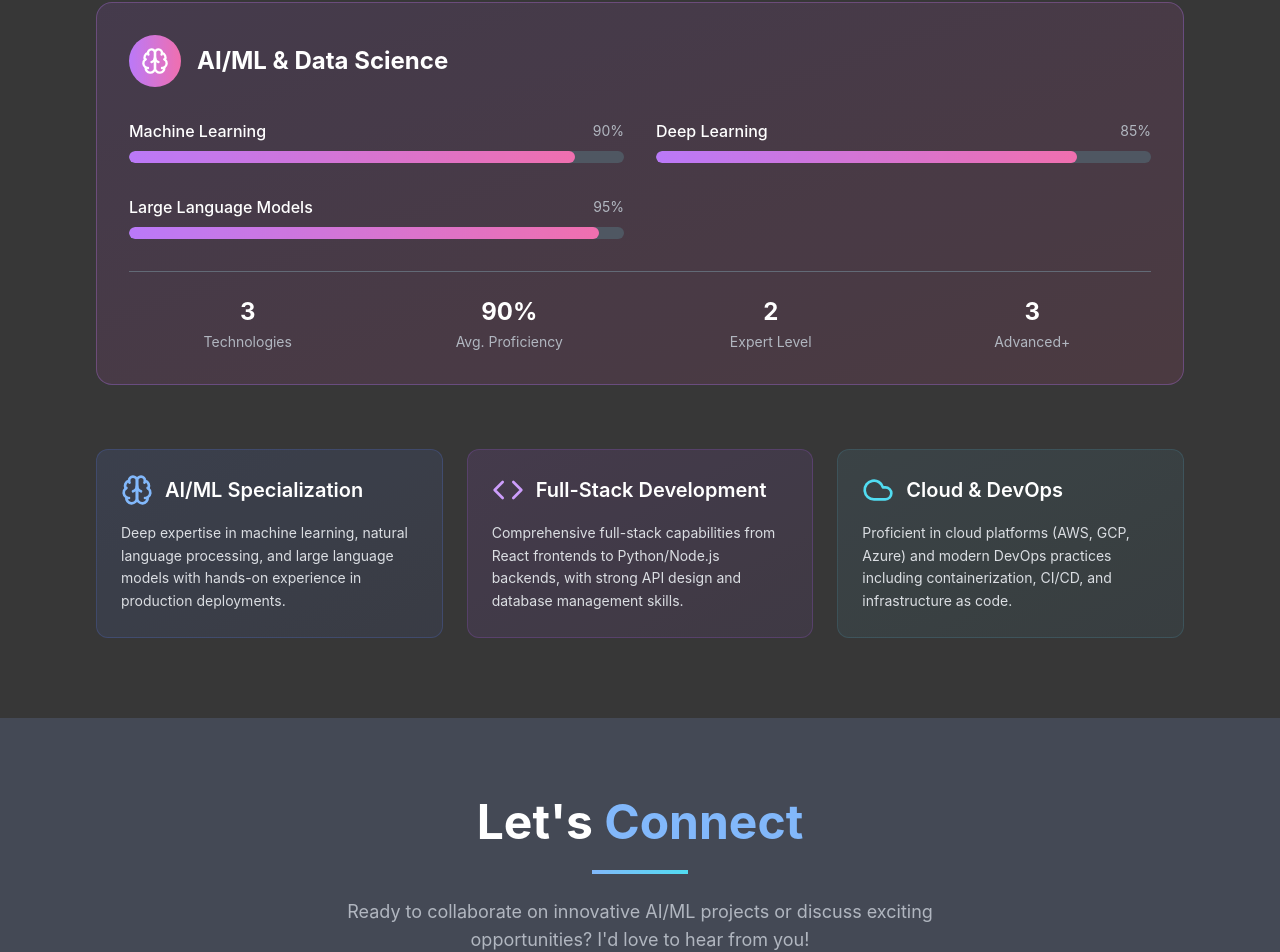
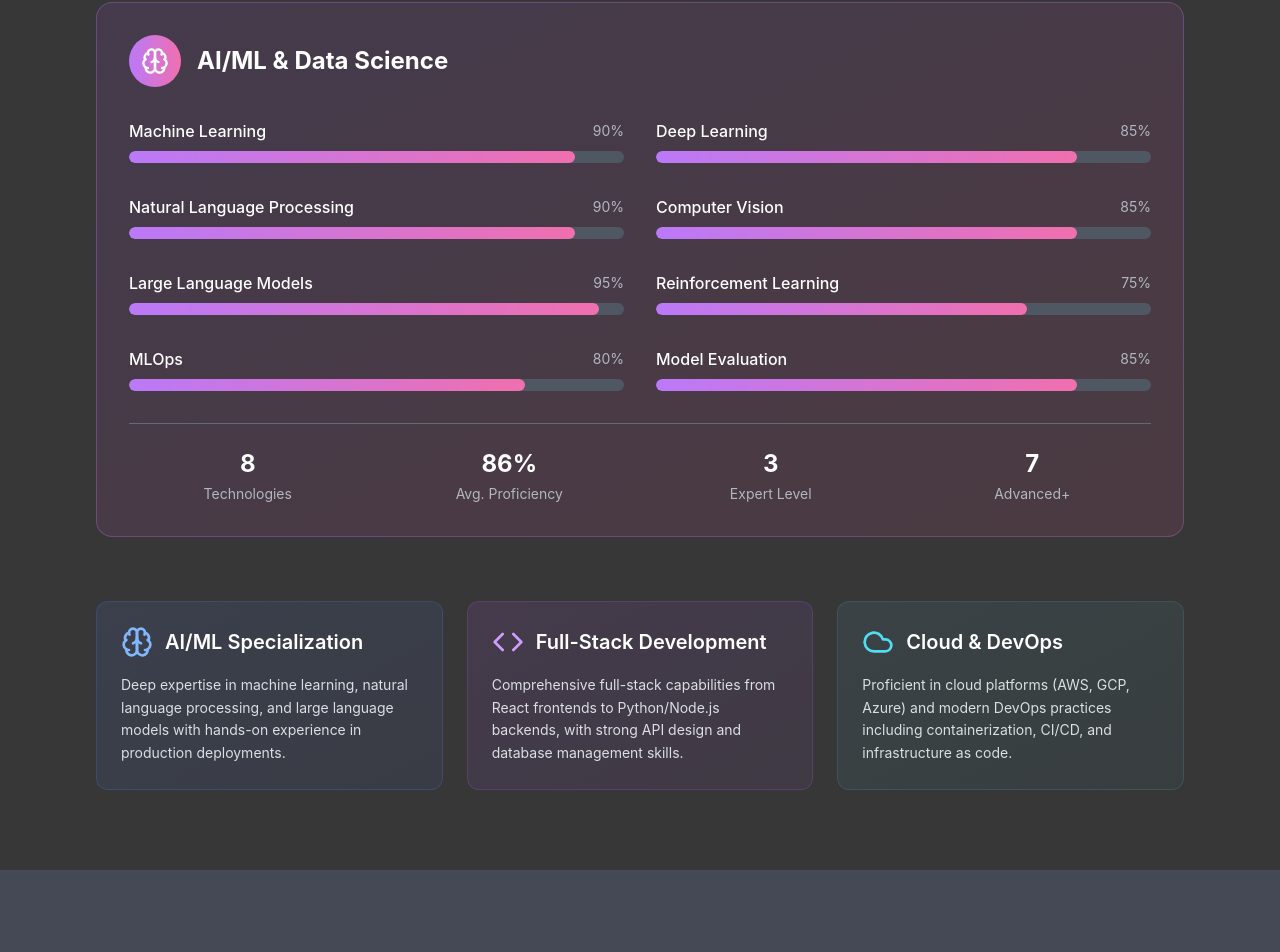
Before and after one commit to rohanpc0701/portfolio-website, a React (Create React App) app in the folder frontend/: page / in a window 1280 px wide. Shown: the part 3415-4367 px from the top of the page. Built offline with nearby package versions, Linux system fonts and the light colour scheme; no server answers.

Commit message:
Skills: sync defaults with resume (languages, frameworks, tools, AI/ML)

```diff
--- a/frontend/src/components/Skills.js
+++ b/frontend/src/components/Skills.js
@@ -10,22 +10,40 @@ const Skills = () => {
     languages: [
       { name: "Python", level: 95, category: "programming" },
       { name: "JavaScript", level: 90, category: "programming" },
-      { name: "Java", level: 85, category: "programming" }
+      { name: "Java", level: 85, category: "programming" },
+      { name: "SQL", level: 80, category: "database" },
+      { name: "HTML/CSS", level: 85, category: "web" },
+      { name: "Node.js", level: 80, category: "backend" }
     ],
     frameworks: [
       { name: "React.js", level: 90, category: "frontend" },
       { name: "Django", level: 85, category: "backend" },
-      { name: "PyTorch", level: 90, category: "ai-ml" }
+      { name: "FastAPI", level: 80, category: "backend" },
+      { name: "PyTorch", level: 90, category: "ai-ml" },
+      { name: "TensorFlow", level: 85, category: "ai-ml" },
+      { name: "LangChain", level: 85, category: "ai-ml" },
+      { name: "OpenCV", level: 80, category: "cv" },
+      { name: "HuggingFace", level: 85, category: "ai-ml" }
     ],
     tools: [
       { name: "Git/GitHub", level: 95, category: "development" },
       { name: "Docker", level: 80, category: "devops" },
-      { name: "AWS", level: 85, category: "cloud" }
+      { name: "Kubernetes", level: 75, category: "devops" },
+      { name: "AWS", level: 85, category: "cloud" },
+      { name: "GCP", level: 80, category: "cloud" },
+      { name: "Terraform", level: 70, category: "devops" },
+      { name: "MongoDB", level: 80, category: "database" },
+      { name: "PostgreSQL", level: 85, category: "database" }
     ],
     aiMl: [
       { name: "Machine Learning", level: 90, category: "core" },
       { name: "Deep Learning", level: 85, category: "core" },
-      { name: "Large Language Models", level: 95, category: "specialized" }
+      { name: "Natural Language Processing", level: 90, category: "domain" },
+      { name: "Computer Vision", level: 85, category: "domain" },
+      { name: "Large Language Models", level: 95, category: "specialized" },
+      { name: "Reinforcement Learning", level: 75, category: "specialized" },
+      { name: "MLOps", level: 80, category: "engineering" },
+      { name: "Model Evaluation", level: 85, category: "engineering" }
     ]
   };
   const [skillsData, setSkillsData] = useState(defaultSkills);
```
